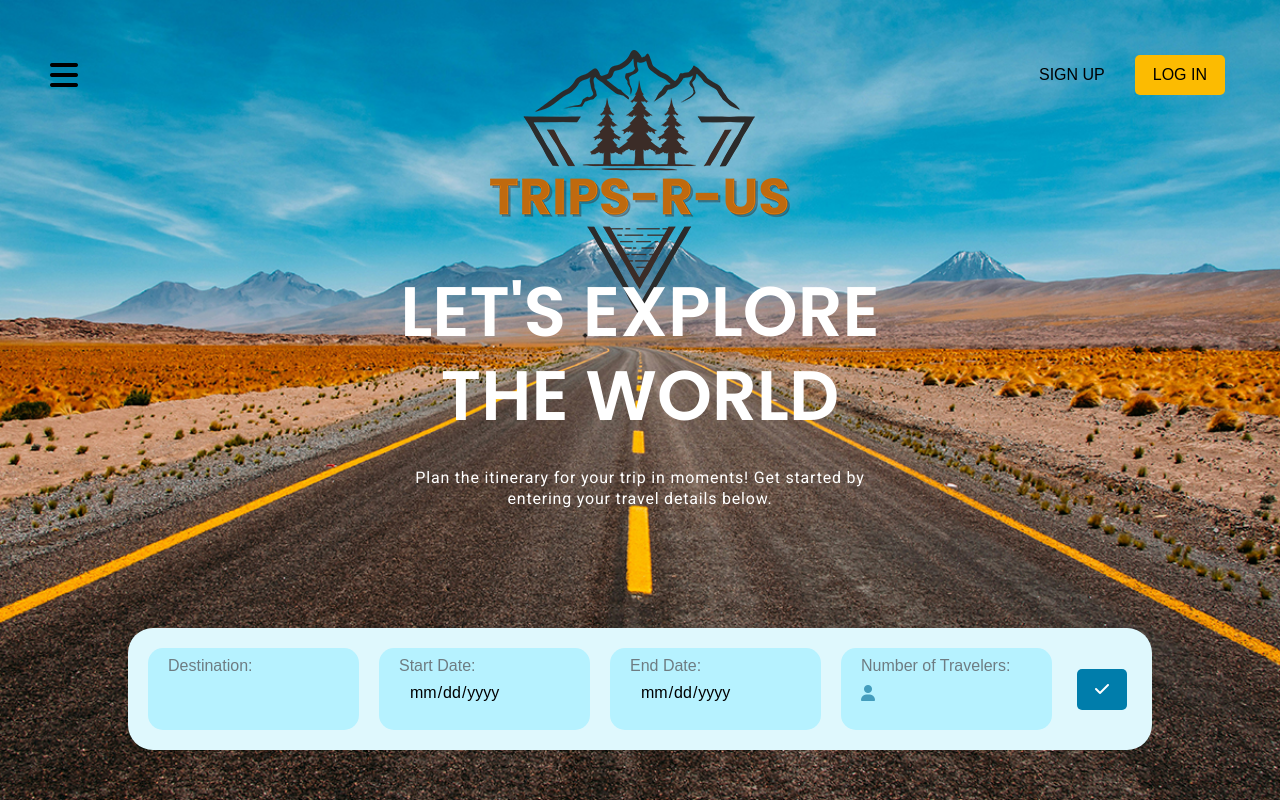
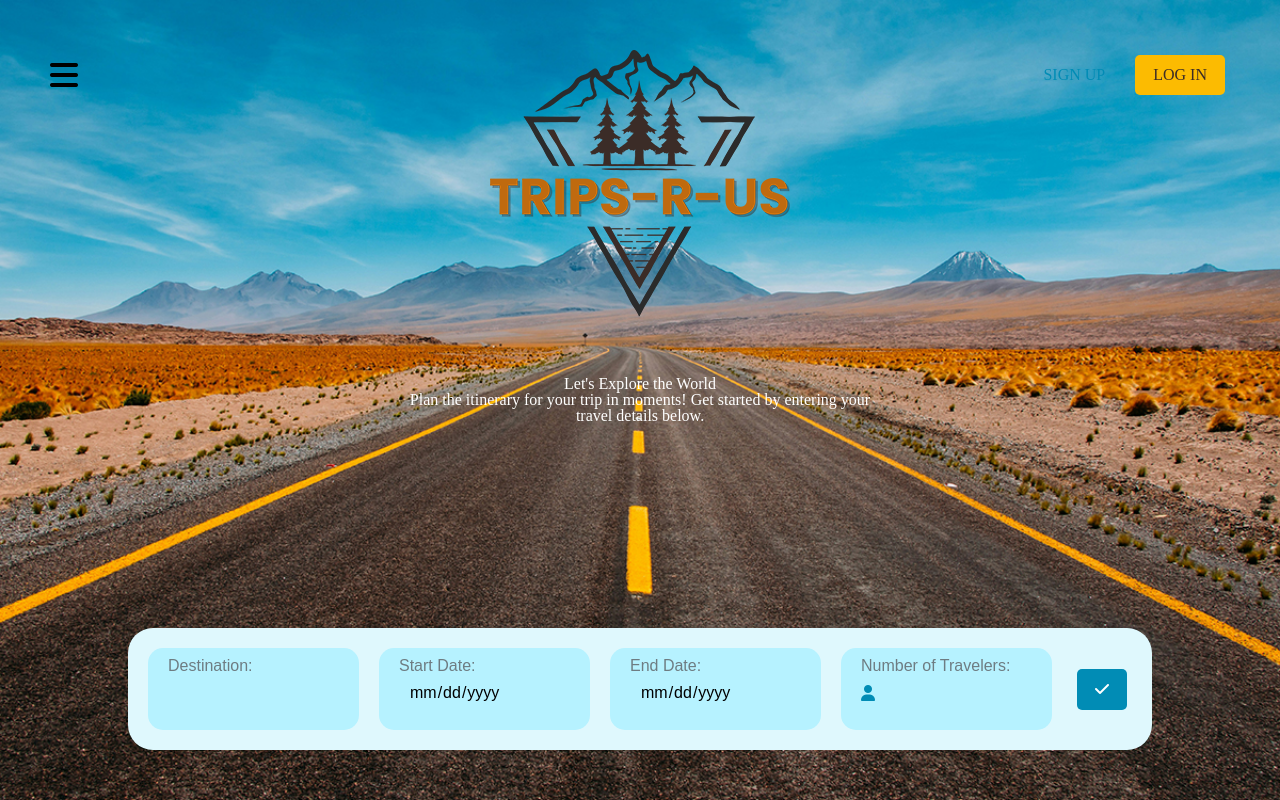
Before and after one commit to dakota-county-technical-college/travel-companion, a Django app: page / in a window 1280 px wide. Run offline with Django 5.2, Linux system fonts and the light colour scheme; some libraries are stand-ins or nearby versions.

Commit message:
1. updated buttons, 2. added itinerary-card.html, 3. updated typography, 4. updated colors in mainstyles.css, 5. Added itinerary-card information to layout #TRU-113

```diff
--- a/static/css/buttons.css
+++ b/static/css/buttons.css
@@ -17,8 +17,6 @@
     display: inline-block;
     margin: 5px;
     padding: 10px 16px;
-    font-family: 'Raleway', sans-serif;
-    font-size: 16px;
     text-transform: uppercase;
     text-align: center;
     text-decoration: none;
@@ -27,11 +25,24 @@
     color: var(--primary-text);
 }
 
+/* Styles for Text buttons */
 .btn.txt {
     background-color: transparent;
     border: none;
 }
 
+.btn.txt.bt1 {
+    background-color: transparent;
+    border: none;
+    color: var(--orange);
+}
+.btn.txt.bt2 {
+    background-color: transparent;
+    border: none;
+    color: var(--dark-blue);
+}
+
+/* Styles for outlined buttons */
 .btn.outlined {
     background-color: transparent;
 }
@@ -44,11 +55,13 @@
     border-color: var(--dark-blue);
 }
 
+
+/* Styles for contained buttons */
 .btn.contained {
     border: 2px solid transparent;
 }
 
-.btn.contained {
+.btn.contained.bt1 {
     background-color: var(--yellow);
 }
 
@@ -57,6 +70,7 @@
     color: var(--secondary-text);
 }
 
+/* Styles for diabled button */
 .btn.disabled {
     cursor: not-allowed;
     opacity: 0.5;
--- a/static/css/layout.css
+++ b/static/css/layout.css
@@ -171,6 +171,19 @@
     padding: 0px 20px 0px 20px;
 }
 
+/* Itinerary-cards */
+.itinerary-card {
+    flex: 0 0 auto; /* Allow cards to shrink if needed */
+    width: 300px; /* Set a fixed width for cards */
+    background-color: #F8F7F5;
+    border-radius: 10px;
+    box-shadow: 0 0 10px rgba(0, 0, 0, 0.1);
+}
+
+itinerary-card-content {
+    padding: 20px; /* Add padding to the content area */
+}
+
 
 /* Special rules for lower breakpoints (not including mobile devices) */
 @media (max-width: 820px) {
--- a/static/css/mainstyles.css
+++ b/static/css/mainstyles.css
@@ -14,10 +14,12 @@
 
 /* Set base SCSS properties as constants */
 :root {
-    --primary-text: rgba(0, 0, 0, 1);
+    --alternaitve-text-dark: rgba(0, 0, 0, 1);
+    --primary-text: rgba(59, 44, 39, 1);
     --secondary-text: rgba(255, 255, 255, 1);
-    --dark-blue: rgba(0, 125, 171, 1);
-    --light-blue: rgba(182, 242, 255, 1);
+    --dark-blue: rgba(1, 140, 181, 1);
+    --light-blue: rgba(233,250,255,1);
+    /*--light-blue: rgba(182, 242, 255, 1);*/
     --yellow: rgba(252, 187, 1, 1);
     --orange: rgba(191, 106, 15, 1);
     /* Transparent versions */
--- a/static/css/typography.css
+++ b/static/css/typography.css
@@ -1,61 +1,128 @@
 /* In this style sheet, we set the default styles for headings, paragraphs, and other text */
 
-/* Add font families here: */
-
+/* Font imports */
 @import url('https://fonts.googleapis.com/css2?family=Poppins:ital,wght@0,100;0,200;0,300;0,400;0,500;0,600;0,700;0,800;0,900;1,100;1,200;1,300;1,400;1,500;1,600;1,700;1,800;1,900&display=swap');
-@import url('https://fonts.googleapis.com/css2?family=Roboto&display=swap');
+@import url('https://fonts.googleapis.com/css2?family=Roboto:ital,wght@0,100;0,200;0,300;0,400;0,500;0,600;0,700;0,800;0,900;1,100;1,200;1,300;1,400;1,500;1,600;1,700;1,800;1,900&display=swap');
 
 /* Set styling rules for typography */
 
-h1 {
+/* Font sizes */
+/* Headlines */
+.h1 {
     font-family: 'Poppins', sans-serif;
     font-size: 70px;
-    font-weight: 600;
+    font-weight: 500;
+    letter-spacing: 1.5px;
     line-height: 1.2;
     padding-bottom: 30px;
+}
+
+.h2 {
+    font-family: 'Poppins', sans-serif;
+    font-size: 58px;
+    font-weight: 500;
+    letter-spacing: -0.5px;
+}
+
+.h3 {
+    font-family: 'Poppins', sans-serif;
+    font-size: 46px;
+    font-weight: 500;
+    letter-spacing: 0;
+}
+
+.h4 {
+    font-family: 'Poppins', sans-serif;
+    font-size: 33px;
+    font-weight: 500;
+    letter-spacing: 0.25px;
+}
+
+.h5 {
+    font-family: 'Poppins', sans-serif;
+    font-size: 23px;
+    font-weight: 500;
+    letter-spacing: 0;
+}
+
+.h6 {
+    font-family: 'Poppins', sans-serif;
+    font-size: 19px;
+    font-weight: 500;
+    letter-spacing: 0.15px;
+}
+
+/* Subtitles */
+.subtitle1 {
+    font-family: 'Poppins', sans-serif;
+    font-size: 15px;
+    font-weight: 400;
+    letter-spacing: 0.15px;
+}
+
+.subtitle2 {
+    font-family: 'Poppins', sans-serif;
+    font-size: 13px;
+    font-weight: 500;
+    letter-spacing: 0.1px;
+}
+
+/* Body */
+.p {
+    font-family: 'Roboto', sans-serif;
+    font-size: 16px;
+    font-weight: 400;
+    letter-spacing: 0.5px;
+}
+
+.body2 {
+    font-family: 'Roboto', sans-serif;
+    font-size: 14px;
+    font-weight: 400;
+    letter-spacing: 0.25px;
+}
+
+  /* Button */
+.button {
+    font-family: 'Roboto', sans-serif;
+    font-size: 14px;
+    font-weight: 500;
+    letter-spacing: 1.25px;
     text-transform: uppercase;
 }
 
+  /* Caption */
+.caption {
+    font-family: 'Roboto', sans-serif;
+    font-size: 12px;
+    font-weight: 400;
+    letter-spacing: 0.4px;
+}
+
+  /* Overline */
+.overline {
+    font-family: 'Roboto', sans-serif;
+    font-size: 10px;
+    font-weight: 400;
+    letter-spacing: 1.5px;
+    text-transform: uppercase;
+}
+
+  /* Font sizes mobile*/
 h1.mobileFont {
     font-size: 45px;
 }
 
+/* other typography */
+
 h2 {
-    font-family: 'Poppins', sans-serif;
-    font-size: 40px;
-    padding-bottom: 20px;
+    padding-bottom:20px;
 }
 
 h2.bold {
-    font-size: 44px;
+    font-weight: 700;
 }
 
-h3 {
-    font-family: 'Poppins', sans-serif;
-    font-size: 20px;
-    font-weight: 600;
-    line-height: 1.2;
-    text-transform: uppercase;
-    color: var(--orange);
-}
-
-/*
-h4 {}
-h5 {}
-h6 {}
-*/
-
-p {
-    font-family: 'Roboto', sans-serif;
-    font-size: 16px;
-    letter-spacing: .05em;
-    line-height: 1.3;
-    padding-bottom: 20px;
-}
-
-p.small {
-    font-size: 14px;
-}
 
 p.error {
     color: red;
@@ -71,7 +138,7 @@
     margin-bottom: 10px;
     color: #BF6A0F;
     padding: 20px 20px 0px 20px;
-  }
+}
 
 /* Used to convert any text to white when used on a dark colored background */
 .white {
--- a/templates/index.html
+++ b/templates/index.html
@@ -9,7 +9,7 @@
         </div>
         <div class="centered vertical-center width-500">
             <h1 class="white">Let's Explore the World</h1>
-            <p class="white">Plan the itinerary for your trip in moments! Get started by entering your travel details below.</p>
+            <h5 class="white">Plan the itinerary for your trip in moments! Get started by entering your travel details below.</h5>
         </div>
         <form class="preferences-form" method="POST">
             {% csrf_token %}
@@ -31,7 +31,7 @@
             <div class="label-and-input">
                 <label for="travelers">Number of Travelers:
                     <span>
-                        <span style="color: #449dbd;"><i class="fa-solid fa-user"></i></span>
+                        <span style="color: #018CB5;"><i class="fa-solid fa-user"></i></span>
                         {{ form.travelers }}
                     </span>
                 </label>
```
Also changed, not shown: templates/components/activity-card.html (+5 -5 lines), templates/components/itinerary-card.html (+5 -5 lines).
